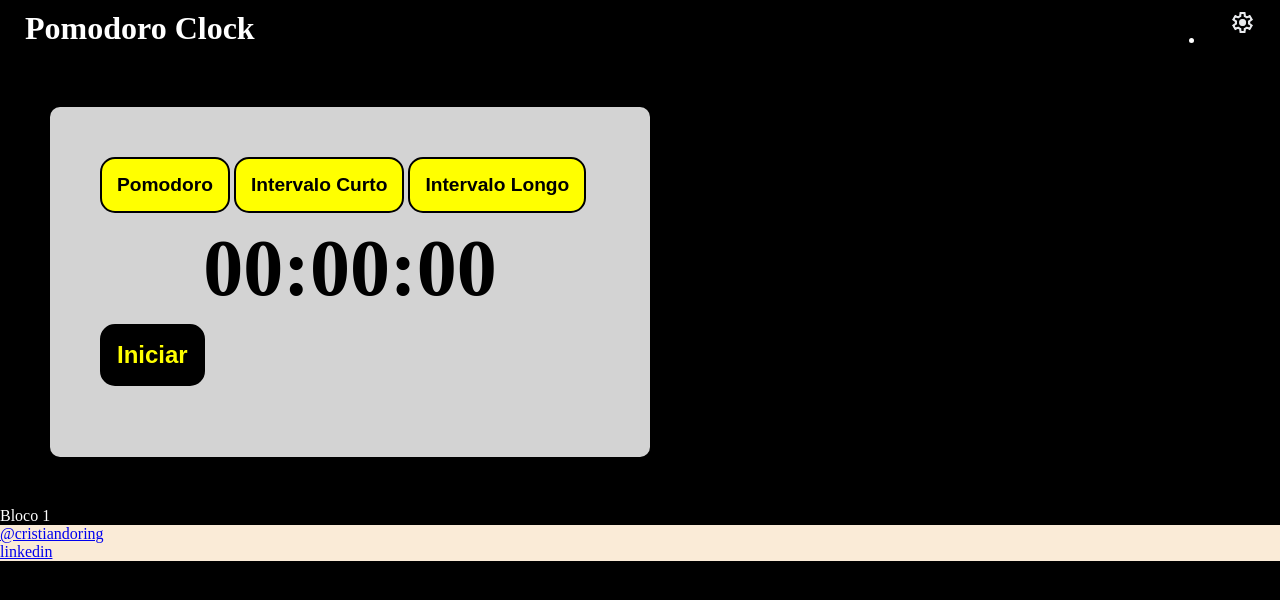
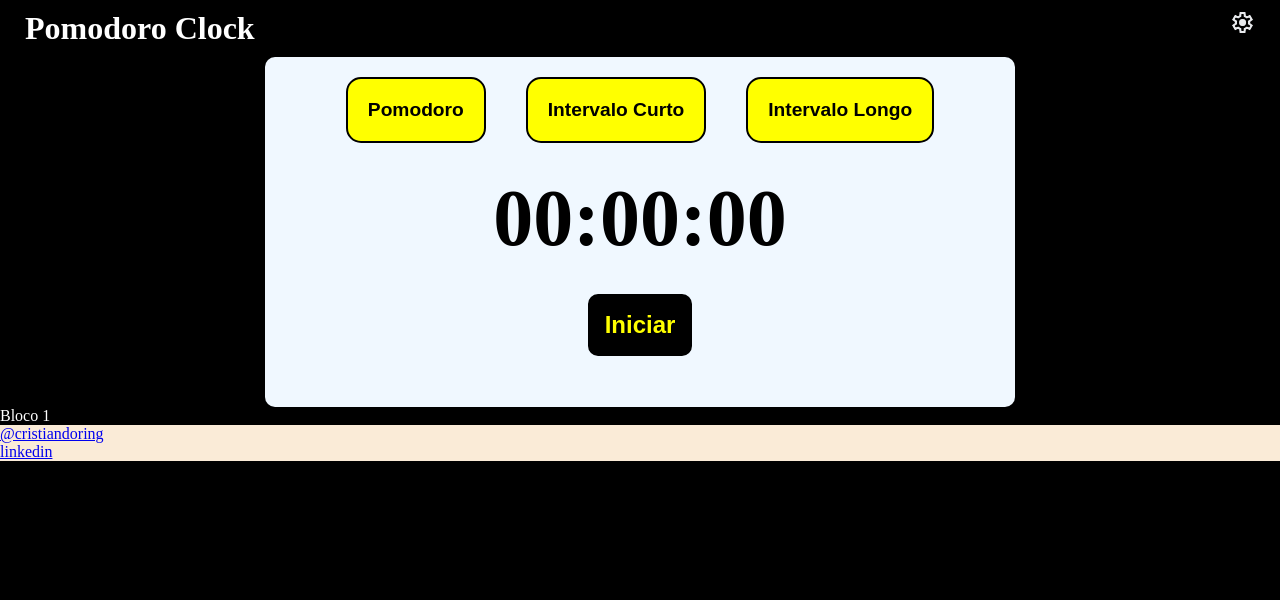
Before and after one commit to cristiandoring/pomodoro-clock, a plain HTML site: page index.html in a window 1280 px wide. Drawn offline with Linux system fonts and the light colour scheme.

Commit message:
Update FlexBox containers

```diff
--- a/index.html
+++ b/index.html
@@ -21,12 +21,18 @@
     <main>
         <section id="container">
 
-            <button class="tipo-intervalo">Pomodoro</button>
+            <div class="botoes">
+                <button class="tipo-intervalo">Pomodoro</button>
             <button class="tipo-intervalo">Intervalo Curto</button>
             <button class="tipo-intervalo">Intervalo Longo</button>
-            <h2>00:00:00</h2>
-            <button id="iniciar">Iniciar</button>
+            </div>
+            <div class="cronometro">
+                <h2>00:00:00</h2>
+            </div>
+            <div class="botao-iniciar"><button id="iniciar">Iniciar</button></div>
+
         </section>
+
 
         <p>Bloco 1</p>
     </main>
--- a/style.css
+++ b/style.css
@@ -21,29 +21,41 @@ h1{
     font-size: 2rem;
 }
 
+li{
+    list-style: none;
+}
 
 #icone-settings{
     padding: 10px 25px;
     width: 25px;
 
+
 }
 
+/*container principal*/
 #container{
-    background-color: lightgray;
-    height: 250px;
-    width: 500px;
+    background-color: aliceblue;
+    width: 750px;
+    height: 350px;
     border-radius: 10px;
-    margin: 50px;
-    padding: 50px;
+    margin: auto;
 
 
 }
 
+/*container pai botoes tipos de intervalos*/
+.botoes{
+    display: flex;
+    flex-flow: row nowrap;
+    justify-content: center;
+}
 
+/*filho de botoes*/
 .tipo-intervalo{
 
     background-color: rgb(255, 255, 0);
-    padding: 15px;
+    padding: 20px;
+    margin: 20px;
     border: 2px solid black;
     border-radius: 15px;
     color: black;
@@ -52,25 +64,42 @@ h1{
 
 }
 
+/*container pai tempo h2*/
+.cronometro{
+    display: flex;
+    flex-flow: row nowrap;
+    justify-content: center;
 
+}
+
+/*filho de cronometro*/
 h2{
     color: black;
     font-size: 5rem;
     text-align: center;
     margin: 10px;
+}
+
+/*container pai botao iniciar*/
+.botao-iniciar{
+    display: flex;
+    flex-flow: row nowrap;
+    justify-content: center;
 
 }
 
+/*filho de botao iniciar*/
 #iniciar{
+
     background-color:black;
-
     padding: 15px;
     border: 2px solid black;
-    border-radius: 15px;
+    border-radius: 10px;
     color: yellow;
     font-weight: bold;
     font-size: 1.5rem;
-    align-self: center;
+    margin-top: 20px ;
+
 
 
 }
```
